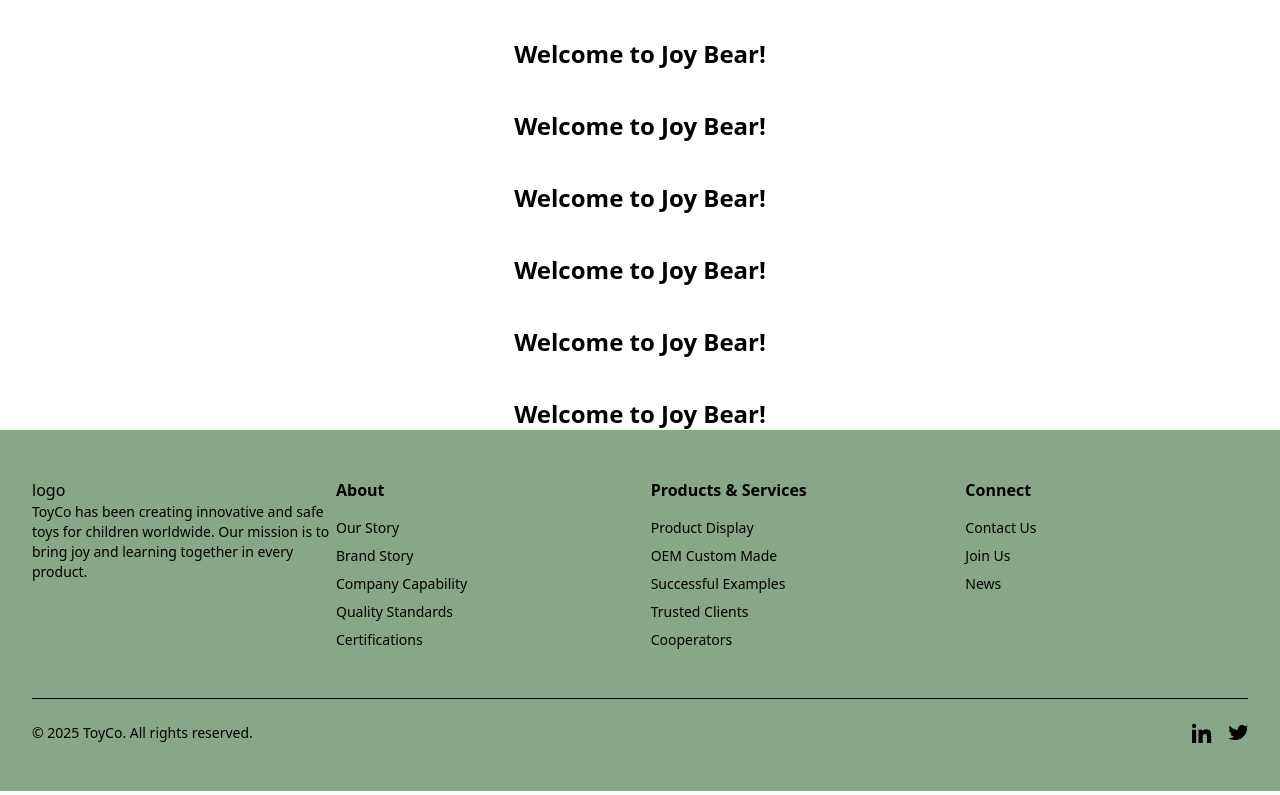
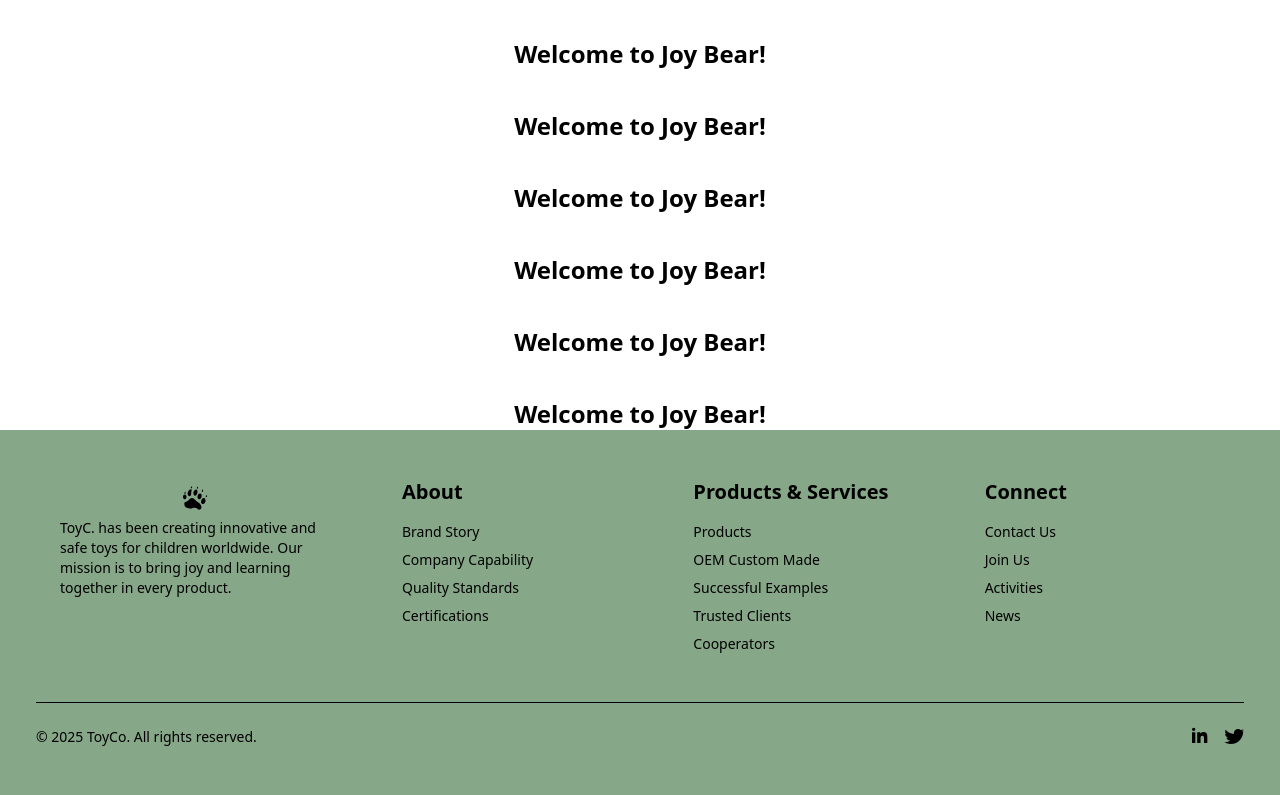
Before and after one commit to ThundeRayn/Joy-Bear, a React (Vite) app: page / in a window 1280 px wide. Shown: the part 625-1420 px from the top of the page. Built offline with nearby package versions, Linux system fonts and the light colour scheme.

Commit message:
footer upadted

```diff
--- a/src/components/Footer.tsx
+++ b/src/components/Footer.tsx
@@ -1,29 +1,29 @@
+import BlackBear from '../assets/svgs/bear-paw-black.svg';
 
-
-const headingClass = "text-black font-semibold mb-4";
+const headingClass = "text-black font-semibold text-xl mb-4";
+const columnClass = "";
 const listClass = "space-y-2 text-black text-sm";
 const linkClass = "hover:text-black hover:underline";
 const iconLinkClass = "text-black hover:text-black";
 
 const Footer = () => {
     return (
-        <footer className="bg-[#86A788] text-black py-12">
-                <div className="max-w-7xl mx-auto px-6 lg:px-8">
-            {/* Top Section: Logo + About */}
+    <footer className="bg-[#86A788] text-black py-12">
+        <div className="max-w-7xl mx-auto px-8 md:px-10 lg:px-9">
+            {/* Line Above Section: Logo + About */}
             <div className="flex flex-col lg:flex-row lg:justify-between lg:items-start mb-12">
                 {/* Logo & Brand Story */}
                 <div className="mb-8 lg:mb-0 lg:w-1/4">
-                    <span>logo</span>
-                    <p className="text-black text-sm">ToyCo has been creating innovative and safe toys for children worldwide. Our mission is to bring joy and learning together in every product.</p>
+                    <img src={BlackBear} alt="JoyBear Logo" className="w-full h-6 m-2" />
+                    <p className="text-black text-sm w-full lg:pl-6">ToyC. has been creating innovative and safe toys for children worldwide. Our mission is to bring joy and learning together in every product.</p>
                 </div>
 
                 {/* Navigation Links */}
-                <div className="grid grid-cols-2 sm:grid-cols-3 gap-8 lg:w-3/4">
+                <div className="grid grid-cols-2 sm:grid-cols-3 gap-8 lg:w-3/4 lg:pl-16">
                     {/* Column 1: About & Products */}
-                    <div>
+                    <div className={columnClass}>
                         <h3 className={headingClass}>About</h3>
                         <ul className={listClass}>
-                            <li><a href="#" className={linkClass}>Our Story</a></li>
                             <li><a href="#" className={linkClass}>Brand Story</a></li>
                             <li><a href="#" className={linkClass}>Company Capability</a></li>
                             <li><a href="#" className={linkClass}>Quality Standards</a></li>
@@ -32,10 +32,10 @@ const Footer = () => {
                     </div>
 
                     {/* Column 2: Products & Services */}
-                    <div>
+                    <div className={columnClass}>
                         <h3 className={headingClass}>Products & Services</h3>
                         <ul className={listClass}>
-                            <li><a href="#" className={linkClass}>Product Display</a></li>
+                            <li><a href="#" className={linkClass}>Products</a></li>
                             <li><a href="#" className={linkClass}>OEM Custom Made</a></li>
                             <li><a href="#" className={linkClass}>Successful Examples</a></li>
                             <li><a href="#" className={linkClass}>Trusted Clients</a></li>
@@ -44,11 +44,12 @@ const Footer = () => {
                     </div>
 
                     {/* Column 3: Contact & Careers */}
-                    <div>
+                    <div className={columnClass}>
                         <h3 className={headingClass}>Connect</h3>
                         <ul className={listClass}>
                             <li><a href="#" className={linkClass}>Contact Us</a></li>
                             <li><a href="#" className={linkClass}>Join Us</a></li>
+                            <li><a href="#" className={linkClass}>Activities</a></li>
                             <li><a href="#" className={linkClass}>News</a></li>
                         </ul>
                     </div>
@@ -60,7 +61,7 @@ const Footer = () => {
                 <p className="text-black text-sm">&copy; 2025 ToyCo. All rights reserved.</p>
                 <div className="flex space-x-4 mt-4 md:mt-0">
                     <a href="#" className={iconLinkClass} aria-label="LinkedIn">
-                        <svg className="w-5 h-5" fill="currentColor" viewBox="0 0 24 24">
+                        <svg className="w-4 h-4" fill="currentColor" viewBox="0 0 24 24">
                             <path d="M4.98 3.5C4.98 4.88 3.86 6 2.5 6S0 4.88 0 3.5 1.12 1 2.5 1s2.48 1.12 2.48 2.5zM0 8h5v16H0V8zm7.5 0h4.8v2.1h.1c.67-1.2 2.3-2.5 4.7-2.5 5 0 5.9 3.3 5.9 7.6V24h-5v-6.9c0-1.7 0-3.9-2.4-3.9-2.4 0-2.8 1.9-2.8 3.8V24h-5V8z" />
                         </svg>
                     </a>
--- a/src/pages/Home.tsx
+++ b/src/pages/Home.tsx
@@ -1,4 +1,4 @@
-import React from 'react'
+
 import Banner from '../components/Banner'
 import Navbar from '../components/Navbar'
 import Carousel from '../components/Carousel'
```
Also changed, not shown: src/assets/svgs/bear-paw-black.svg (added).
